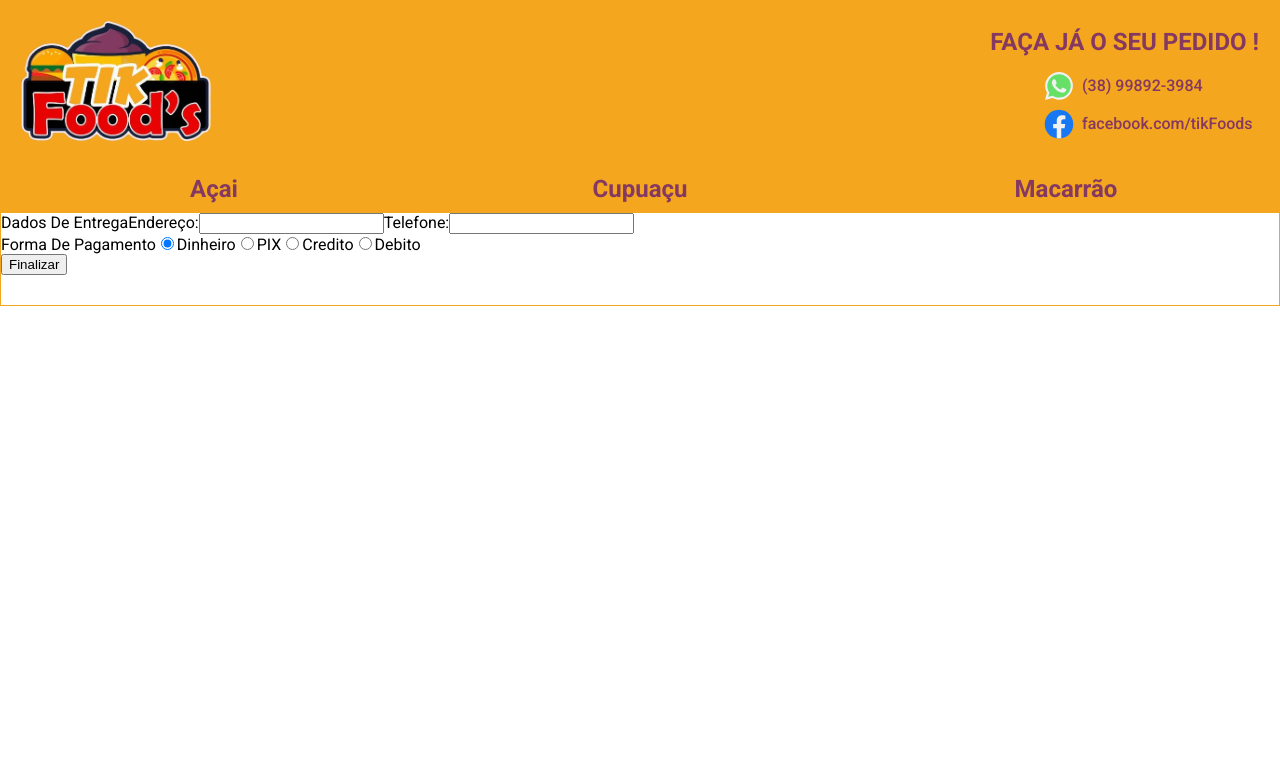
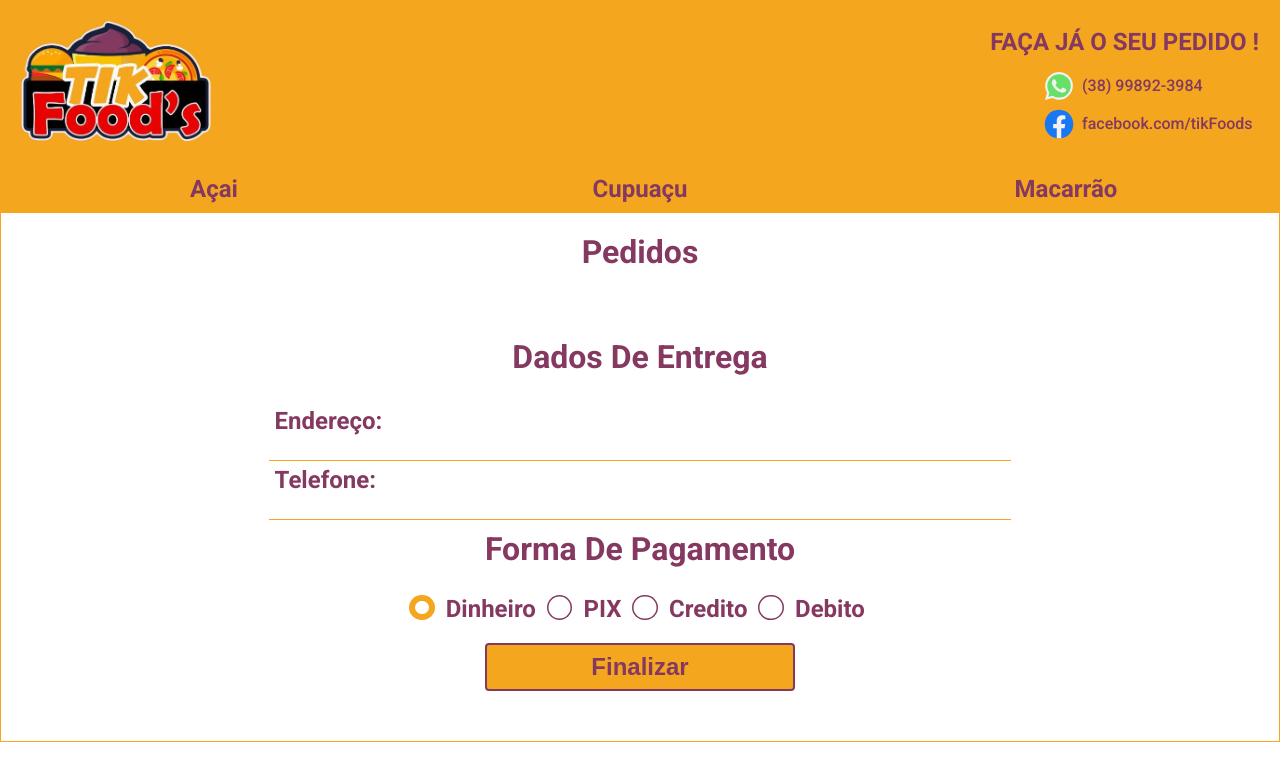
Before and after one commit to EduuMagalhaes/Tik-Foods, a React (Create React App) app: page /cart in a window 1280 px wide. Shown: the top 780 px of the page. Built offline with nearby package versions, Linux system fonts and the light colour scheme.

Commit message:
cart page style

```diff
--- a/package.json
+++ b/package.json
@@ -9,6 +9,7 @@
     "prop-types": "^15.8.1",
     "react": "^18.2.0",
     "react-dom": "^18.2.0",
+    "react-icons": "^4.7.1",
     "react-router-dom": "^6.8.1",
     "react-scripts": "5.0.1",
     "web-vitals": "^2.1.4"
--- /dev/null
+++ b/src/pages/Cart.css
@@ -0,0 +1,103 @@
+.cart {
+	display: flex;
+	flex-direction: column;
+	padding: 20px;
+	gap: 10px;
+}
+
+.cart-title {
+	font-size: 2rem;
+	color: var(--purple);
+	margin-top: 0;
+	text-align: center;
+}
+
+.order {
+	display: flex;
+	flex-direction: row;
+	justify-content: space-between;
+
+	gap: 10px;
+	align-items: center;
+	border: 1px solid var(--yellow);
+	padding: 5px;
+	color: var(--purple);
+}
+.order-wrapper {
+	display: flex;
+	flex-direction: column;
+	width: 100%;
+	justify-content: flex-start;
+	gap: 10px;
+	padding: 10px 5px;
+}
+.content {
+	display: flex;
+	flex-direction: column;
+	gap: 5px;
+	font-size: 1.3rem;
+}
+.order-title {
+	font-size: 1.8rem;
+	margin-right: 65px;
+	align-self: center;
+	font-weight: bold;
+}
+.order-title::first-letter {
+	text-transform: capitalize;
+}
+
+.order-icon {
+	height: 90px;
+	padding: 10px;
+}
+.remove-btn {
+	cursor: pointer;
+	background: none;
+	border: none;
+}
+.trash-icon {
+	font-size: 1.5rem;
+	color: var(--yellow);
+}
+
+.trash-icon:hover {
+	color: var(--purple);
+}
+
+.delivery {
+	display: flex;
+	flex-direction: column;
+	align-items: center;
+	padding: 20px;
+}
+
+.delivery-form {
+	width: 60%;
+	gap: 5px;
+	display: flex;
+	flex-direction: column;
+}
+.delivery-form > input {
+	padding: 10px;
+	font-size: 1.2rem;
+	height: 15px;
+	color: var(--purple);
+	border: none;
+	border-bottom: 1px solid var(--yellow);
+}
+.delivery-form > input:focus-visible {
+	outline: none;
+}
+
+.pay-method {
+	display: flex;
+	align-items: center;
+	flex-direction: column;
+	margin-top: 10px;
+}
+.pay-method > div {
+	display: flex;
+	gap: 5px;
+	margin-bottom: 20px;
+}
--- a/src/pages/Cart.js
+++ b/src/pages/Cart.js
@@ -1,20 +1,23 @@
-import React, { useEffect, useState } from "react";
-import Header from "../components/Header";
-import Navigation from "../components/Navigation";
-import { prices } from "../ultils/cardapio";
+import React, { useEffect, useState } from 'react'
+import Header from '../components/Header'
+import Navigation from '../components/Navigation'
+import { prices } from '../ultils/cardapio'
+import { BsTrash } from 'react-icons/bs'
+
+import './Cart.css'
 
 function Cart() {
-  const [cart, setCart] = useState([]);
+	const [cart, setCart] = useState([])
 	const [deliveryData, setDeliveryData] = useState({
 		pagamento: 'dinheiro',
 		adress: '',
-    phone:''
-  });
+		phone: '',
+	})
 
 	useEffect(() => {
 		const order = JSON.parse(localStorage.getItem('cart'))
 		setCart(order)
-  },[])
+	}, [])
 
 	function removeFromCart(index) {
 		const newCart = cart.filter((item) => item !== cart[index])
@@ -30,46 +33,133 @@ function Cart() {
 		setDeliveryData({ ...deliveryData, [target.name]: target.value })
 	}
 
-  return(
+	return (
 		<>
 			<Header />
 			<Navigation />
-      <div>
-        {cart && cart.map((item, index) => {
-          return(
-            <div key={index}>
-              <img className="menu-icon" src={item.img} />
-              <span>{item.type}</span>
-              { item.type === `macarrao` ? `Remover: ${item.ingredientes.join(', ')}` : `Adicionais: ${item.ingredientes.join(', ')}` }
-              <span>{`Tamanho: ${item.tamanho}`}</span>
-              <span>{`Valor: R$ ${prices[item.type][item.tamanho]}`}</span>
-              {item.observacao && `Observações: ${item.observacao}`}
-              <button onClick={() => removeFromCart(index)}>Remover</button>
+			<div className="cart">
+				<h2 className="cart-title">Pedidos</h2>
+				{cart &&
+					cart.map((item, index) => {
+						return (
+							<div className="order" key={index}>
+								<img className="order-icon" src={item.img} />
+								<div className="order-wrapper">
+									<span className="order-title">{item.type}</span>
+									<div className="content">
+										{item.type === `macarrao` ? (
+											<span>
+												<strong>Remover: </strong>
+												{item.ingredientes.join(', ')}
+											</span>
+										) : (
+											<span>
+												<strong>Adicionais: </strong>
+												{item.ingredientes.join(', ')}
+											</span>
+										)}
+
+										<span>
+											<strong>Tamanho: </strong> {item.tamanho}
+										</span>
+										{
+											<span>
+												<strong>Observações: </strong>
+												{item.observacao}
+											</span>
+										}
+
+										<span>
+											<strong>Valor:</strong> R${' '}
+											{prices[item.type][item.tamanho]}
+										</span>
+									</div>
+								</div>
+								<button
+									className="remove-btn"
+									onClick={() => removeFromCart(index)}
+								>
+									<BsTrash className="trash-icon" />
+								</button>
 							</div>
 						)
 					})}
 			</div>
+			<div className="delivery">
+				<div className="delivery-form">
+					<h2 className="cart-title">Dados De Entrega</h2>
+					<label className="label-checkbox">Endereço:</label>
+					<input
+						type="text"
+						name="adress"
+						value={deliveryData.adress}
+						onChange={(element) => listenInput(element)}
+						required
+					/>
+					<label className="label-checkbox">Telefone:</label>
+					<input
+						type="tel"
+						name="phone"
+						value={deliveryData.phone}
+						onChange={(element) => listenInput(element)}
+						required
+					/>
+				</div>
+				<div className="pay-method">
+					<h2 className="cart-title">Forma De Pagamento</h2>
 					<div>
-        <span>Dados De Entrega</span>
-        <label>Endereço:</label>
-        <input type='text' name='adress' value={deliveryData.adress} onChange={(element) => listenInput(element)} required />
-        <label>Telefone:</label>
-        <input type='tel' name='phone' value={deliveryData.phone} onChange={(element) => listenInput(element)} required />
+						{' '}
+						<input
+							className="radio-input"
+							id="dinheiro"
+							name="pagamento"
+							type="radio"
+							value="dinheiro"
+							onChange={(element) => listenRadio(element)}
+							defaultChecked
+						/>
+						<label className="label-checkbox" htmlFor="dinheiro">
+							Dinheiro
+						</label>
+						<input
+							className="radio-input"
+							id="pix"
+							name="pagamento"
+							type="radio"
+							value="pix"
+							onChange={(element) => listenRadio(element)}
+						/>
+						<label className="label-checkbox" htmlFor="pix">
+							PIX
+						</label>
+						<input
+							className="radio-input"
+							id="credito"
+							name="pagamento"
+							type="radio"
+							value="credito"
+							onChange={(element) => listenRadio(element)}
+						/>
+						<label className="label-checkbox" htmlFor="credito">
+							Credito
+						</label>
+						<input
+							className="radio-input"
+							id="debito"
+							name="pagamento"
+							type="radio"
+							value="debito"
+							onChange={(element) => listenRadio(element)}
+						/>
+						<label className="label-checkbox" htmlFor="debito">
+							Debito
+						</label>
 					</div>
-      <div>
-        <span>Forma De Pagamento</span>
-        <input id="dinheiro" name="pagamento" type='radio' value='dinheiro' onChange={(element) => listenRadio(element)} defaultChecked />
-        <label htmlFor="dinheiro">Dinheiro</label>
-        <input id="pix" name="pagamento" type='radio' value='pix' onChange={(element) => listenRadio(element)} />
-        <label htmlFor="pix">PIX</label>
-        <input id="credito" name="pagamento" type='radio' value='credito' onChange={(element) => listenRadio(element)} />
-        <label htmlFor="credito">Credito</label>
-        <input id="debito" name="pagamento" type='radio' value='debito' onChange={(element) => listenRadio(element)} />
-        <label htmlFor="debito">Debito</label>
 				</div>
-      <button>Finalizar</button>
+				<button className="send-btn final">Finalizar</button>
+			</div>
 		</>
 	)
 }
 
-export default Cart;
+export default Cart
```
Also changed, not shown: 1 other file (tests, documents, lock files or other folders). Lines whose indentation alone changed are shown as unchanged.
